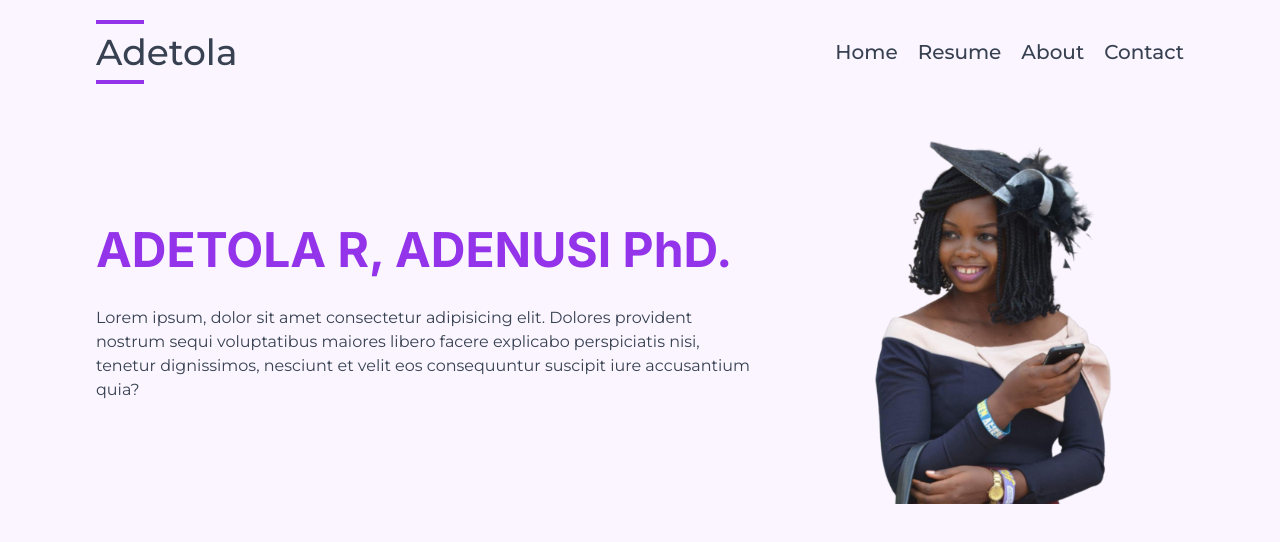
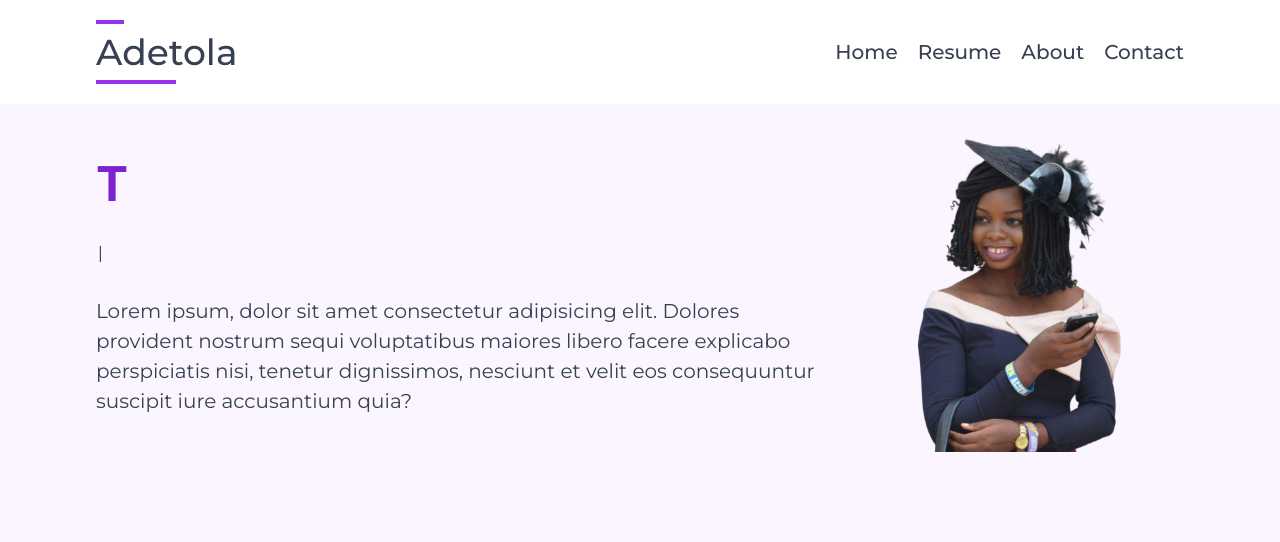
Before and after one commit to joshuaah101/Adetola, a Next.js app: page / in a window 1280 px wide. Shown: the top 542 px of the page. Built offline with nearby package versions, Linux system fonts and the light colour scheme.

Commit message:
added AOS and Typed

```diff
--- a/app/page.tsx
+++ b/app/page.tsx
@@ -6,25 +6,48 @@ import tola from '/public/img/adetola.png'
 import Navbar from '@/components/nav/Navbar'
 import { inter, montserrat } from "./fonts";
 
+import AOS from 'aos'
+import 'aos/dist/aos.css'
+import { useEffect } from "react";
+import Typed from "typed.js";
+
 function Home() {
+  useEffect(() => {
+    AOS.init({
+      // your AOS configuration options
+    });
+  }, []);
 
+  useEffect(() => {
+    // Create a new instance of Typed
+    const typed = new Typed('#typed-output', {
+      strings: ['Hello, World!', 'I am ADETOLA R, ADENUSI PhD.', 'This is my portfolio page'],
+      typeSpeed: 50,
+      backSpeed: 25,
+      loop: true,
+    });
+
+    // Clean up the Typed instance on component unmount
+    return () => {
+      typed.destroy();
+    };
+  }, []);
 
   return (
       <div className="h-dvh flex flex-col">
         <Navbar />
 
-        <div className="flex flex-col md:flex-row gap-10 mt-5 px-8 md:px-24 md:items-center">
+        <div className="flex flex-col md:flex-row gap-10 justify-between mt-5 px-8 md:px-24 md:items-center">
           <div className="flex flex-col space-y-8">
-            <header className={`${inter.className} text-4xl md:text-5xl font-bold text-purple-600`}>
-              ADETOLA R, ADENUSI PhD.
+            <header id="typed-output" className={`${inter.className} text-4xl md:text-5xl font-bold text-purple-700`}>
             </header>
 
-            <p className={`${montserrat.className} `}>
+            <p className={`${montserrat.className} leading-normal text-xl`}>
               Lorem ipsum, dolor sit amet consectetur adipisicing elit. Dolores provident nostrum sequi voluptatibus maiores libero facere explicabo perspiciatis nisi, tenetur dignissimos, nesciunt et velit eos consequuntur suscipit iure accusantium quia?
             </p>
           </div>
 
-          <div className="w-full">
+          <div className="w-full" data-aos="flip-down" data-aos-duration="2000" data-aos-easing="ease-in-out">
             <Image
               src={tola}
               className=""
--- a/components/nav/MobileMenu.tsx
+++ b/components/nav/MobileMenu.tsx
@@ -8,7 +8,7 @@ type Functions = {
 
 const MobileMenu = ({ toggleMenu, handleClick }: Functions) => {
   return (
-    <div className={ !toggleMenu ? 'hidden w-0 transition duration-500 ease-out' : 'absolute top-0 right-0 transition duration-500 ease-in bg-white/60 dark:bg-slate-900/90 h-screen w-full flex flex-col px-5 py-5 space-y-8' }>
+    <div className={ !toggleMenu ? 'hidden w-0 transition duration-500 ease-out' : 'absolute top-0 right-0 transition duration-500 ease-in bg-white/90 dark:bg-slate-900/90 h-screen w-full flex flex-col px-5 py-5 space-y-8' }>
         <div className='flex justify-between'>
             <div className=""></div>
             <BiX size={60} className='cursor-pointer text-slate-900 dark:text-slate-300' onClick={ handleClick } />
--- a/components/nav/Navbar.tsx
+++ b/components/nav/Navbar.tsx
@@ -12,14 +12,14 @@ const Navbar = () => {
         setToggleMenu(!toggleMenu)
     }
   return (
-    <div className='px-2 sm:px-0 py-2 sm:py-0 sticky top-0 z-20'>
+    <div className='px-2 sm:px-0 py-2 sm:py-0 sticky top-0 z-20 bg-white dark:bg-black'>
         <nav className={`${montserrat.className} flex justify-between items-center px-8 md:px-24 py-5`}>
             <div className="flex flex-col space-y-2">
-                <span className="h-1 w-12 bg-purple-600"></span>
+                <span className="h-1 w-7 bg-purple-600"></span>
                 <a href="/" className="text-2xl md:text-4xl font-medium">
                     Adetola
                 </a>
-                <span className="h-1 w-12 bg-purple-600"></span>
+                <span className="h-1 w-20 bg-purple-600"></span>
             </div>
 
 
--- a/package.json
+++ b/package.json
@@ -9,6 +9,7 @@
     "lint": "next lint"
   },
   "dependencies": {
+    "aos": "^3.0.0-beta.6",
     "next": "14.1.0",
     "react": "^18",
     "react-dom": "^18",
```
Also changed, not shown: 1 other file (tests, documents, lock files or other folders).
